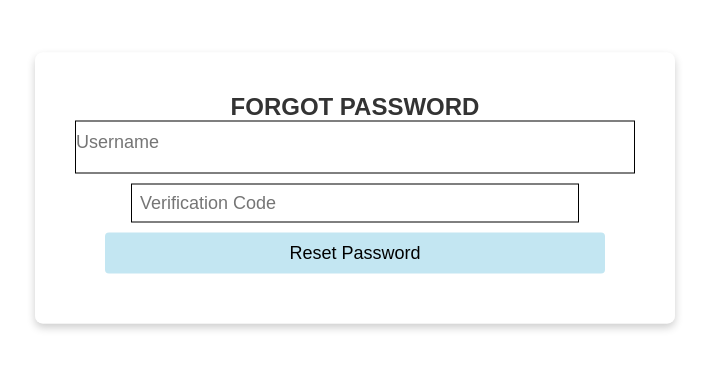
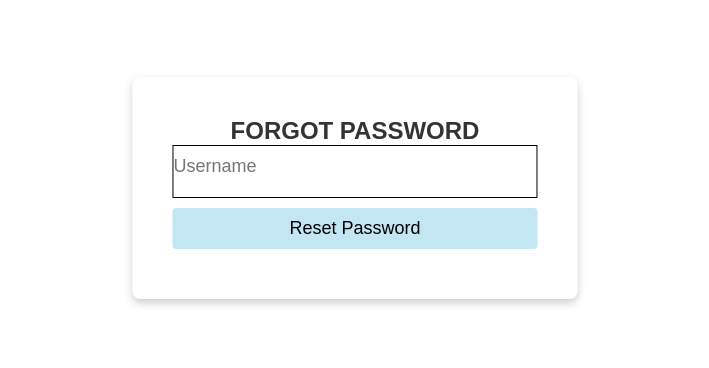
Before and after one commit to d-minic/COP4331-Large-Project, a React (Create React App) app in the folder frontend/: page /ForgotPassword in a window 1280 px wide. Shown: the part 212-580 px from the top of the page, without its empty margins (285-994 px from the left). Built offline with nearby package versions, Linux system fonts and the light colour scheme; a web font is replaced by a local one.

Commit message:
Update ForgotPassword.js

```diff
--- a/frontend/src/components/ForgotPassword.js
+++ b/frontend/src/components/ForgotPassword.js
@@ -4,7 +4,7 @@ import './ForgotPassword.css'; // Import the CSS file for Forgot Password
 
 function ForgotPassword() {
   const loginRef = useRef(null);
-  const codeRef = useRef(null);
+
 
   const [message, setMessage] = useState('');
   const app_name = 'smart-tooth-577ede9ea626';
@@ -20,13 +20,13 @@ function ForgotPassword() {
   const doForgotPassword = async (event) => {
     event.preventDefault();
     const login = loginRef.current.value;
-    const verificationCode = codeRef.current.value;
 
-    const obj = { login, verificationCode };
+
+    const obj = { login };
     const js = JSON.stringify(obj);
 
     try {
-      const response = await fetch(buildPath('api/forgotpassword'), {
+      const response = await fetch(buildPath('api/sendemail'), {
         method: 'POST',
         body: js,
         headers: {
@@ -55,7 +55,6 @@ function ForgotPassword() {
         <span id="inner-title">FORGOT PASSWORD</span>
         <br />
         <input type="text" id="login" placeholder="Username" ref={loginRef} />
-        <input type="text" id="verificationCode" placeholder="Verification Code" ref={codeRef} />
         <input
           type="submit"
           id="resetPasswordButton"
```
